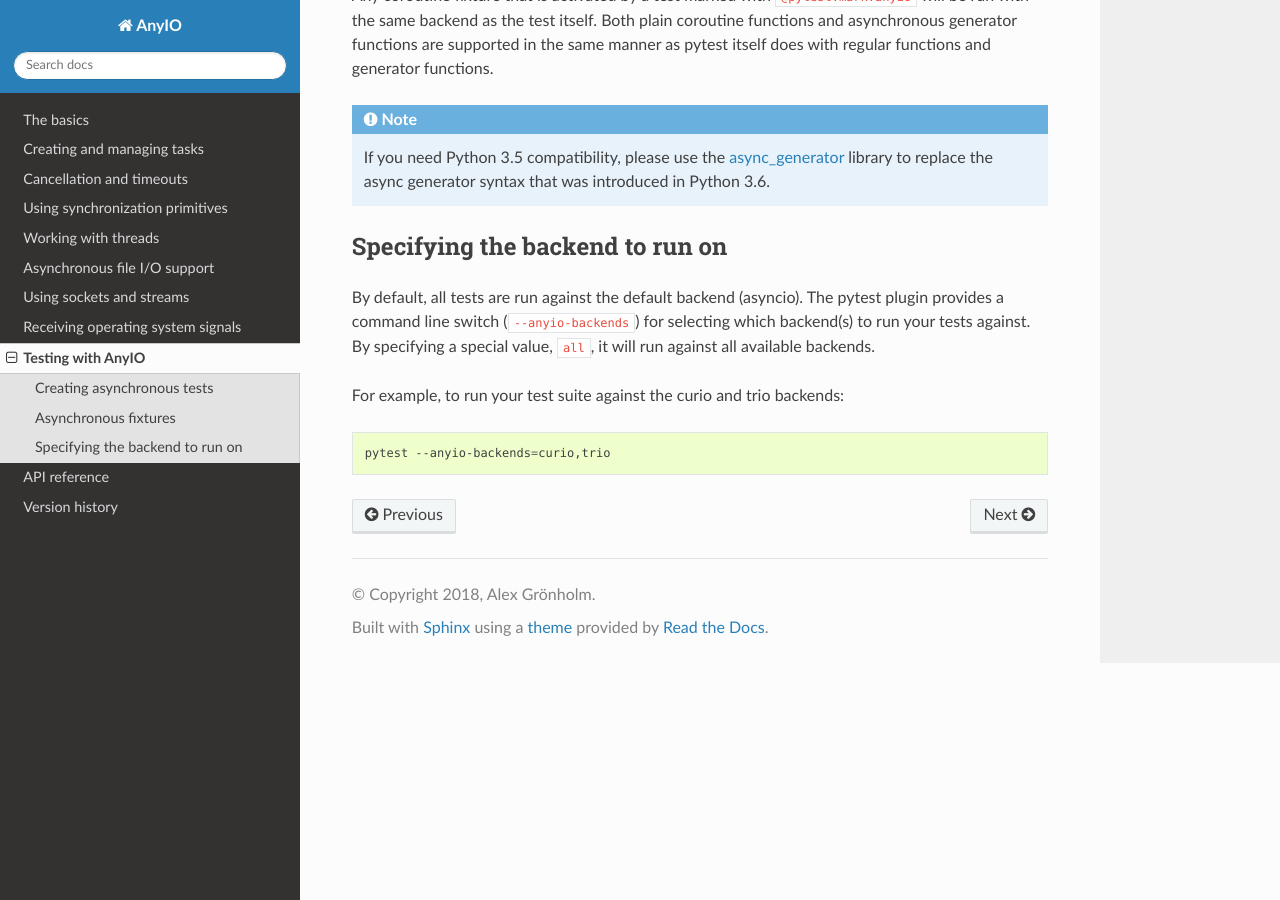
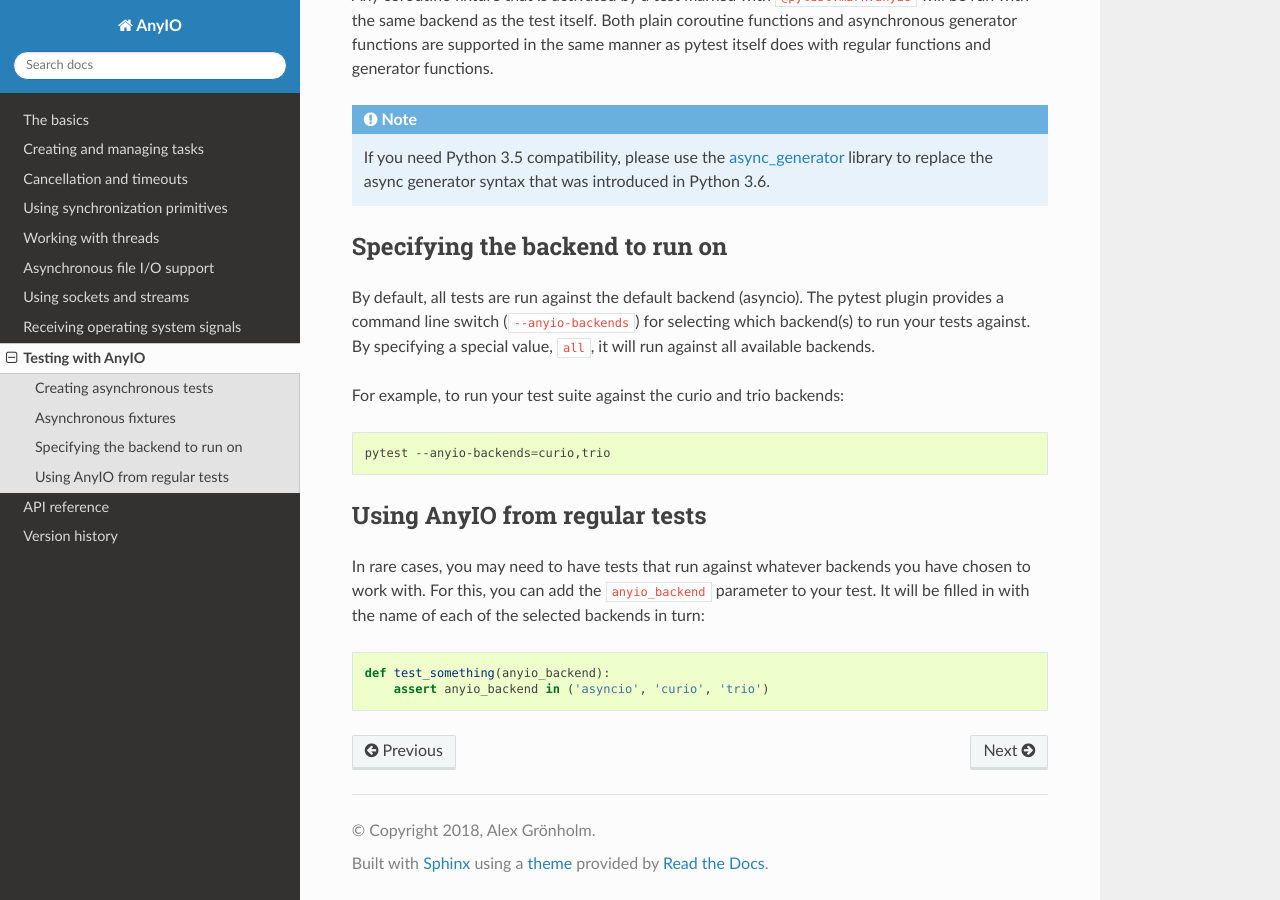
Before and after one commit to agronholm/anyio, a Sphinx documentation site: the page built from docs/testing.rst, in a window 1280 px wide and 900 px high, scrolled down 917 px. Built offline with Sphinx 7.4.7 and the Read the Docs theme 2.0.0, drawn with Linux system fonts in a browser that asks for light colours.

Commit message:
Allow any test function to use the anyio_backend parameter

```diff
--- a/docs/testing.rst
+++ b/docs/testing.rst
@@ -62,3 +62,13 @@ For example, to run your test suite against the curio and trio backends:
 .. code-block:: bash
 
     pytest --anyio-backends=curio,trio
+
+Using AnyIO from regular tests
+------------------------------
+
+In rare cases, you may need to have tests that run against whatever backends you have chosen to
+work with. For this, you can add the ``anyio_backend`` parameter to your test. It will be filled
+in with the name of each of the selected backends in turn::
+
+    def test_something(anyio_backend):
+        assert anyio_backend in ('asyncio', 'curio', 'trio')
--- a/docs/versionhistory.rst
+++ b/docs/versionhistory.rst
@@ -2,6 +2,11 @@ Version history
 ===============
 
 This library adheres to `Semantic Versioning 2.0 <http://semver.org/>`_.
+
+**UNRELEASED**
+
+- Added the possibility to parametrize regular pytest test functions against the selected list of
+  backends
 
 **1.1.0**
 
```
Also changed, not shown: 1 other file.
